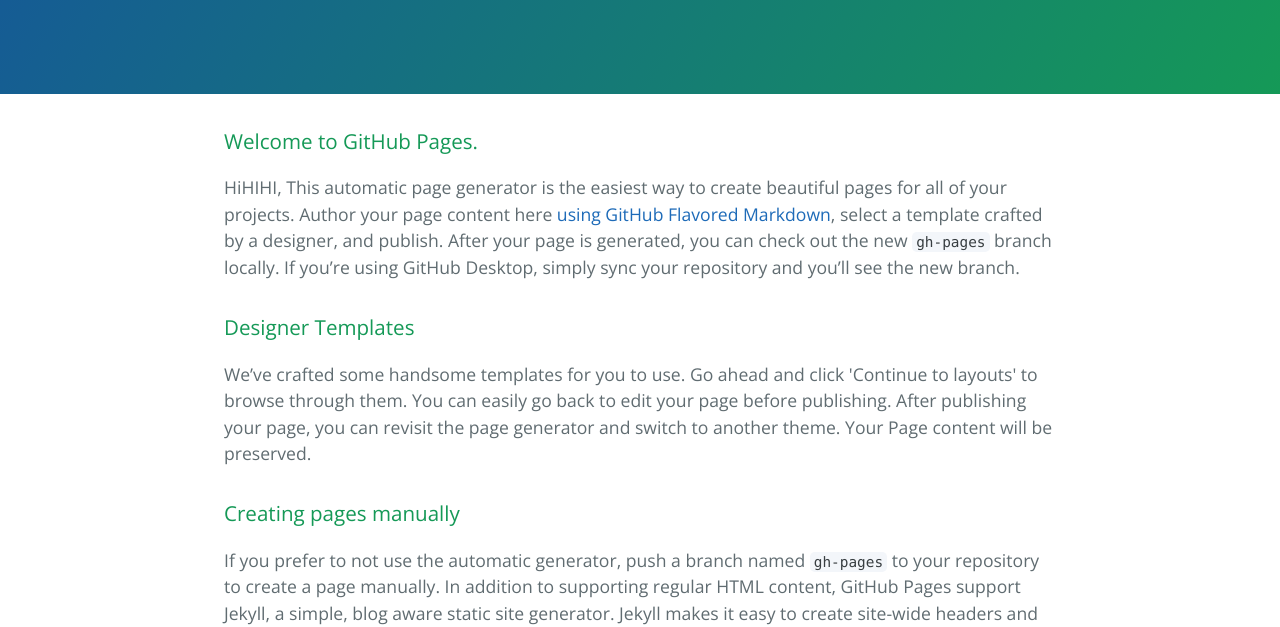
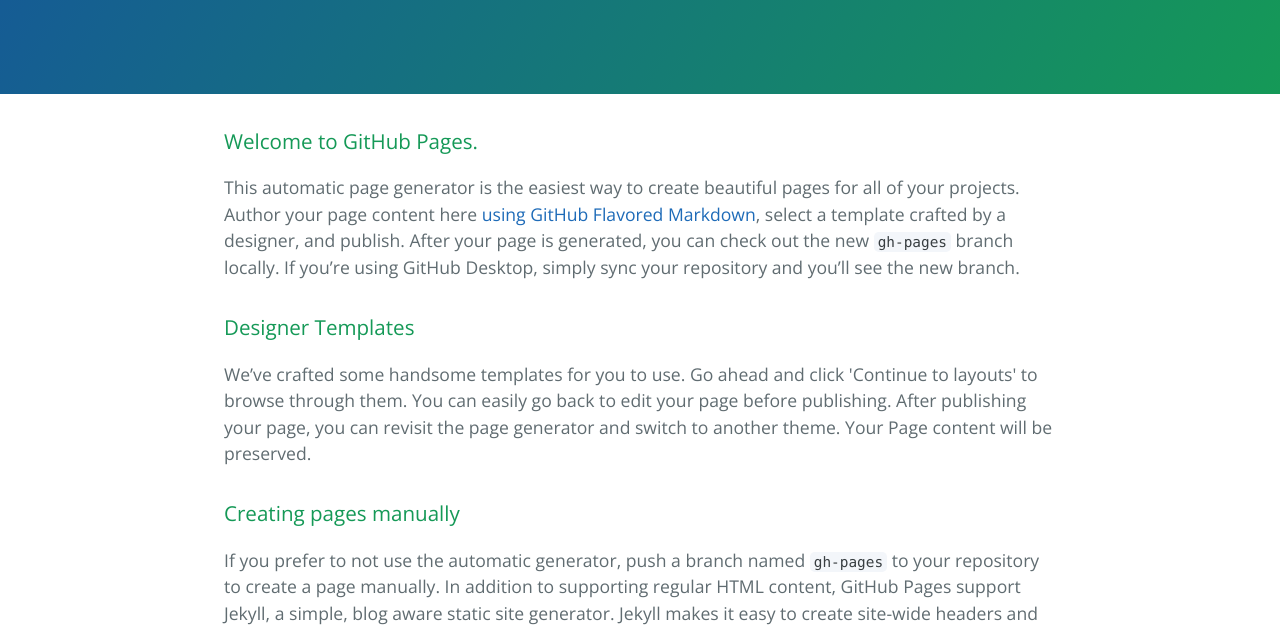
Before and after one commit to Kaixin1214/Kaixin1214.github.io, a plain HTML site: page index.html in a window 1280 px wide. Shown: the part 176-803 px from the top of the page. Drawn offline with nearby package versions, Linux system fonts and the light colour scheme.

Commit message:
Update index.html

```diff
--- a/index.html
+++ b/index.html
@@ -19,7 +19,7 @@
       <h3>
 <a id="welcome-to-github-pages" class="anchor" href="#welcome-to-github-pages" aria-hidden="true"><span aria-hidden="true" class="octicon octicon-link"></span></a>Welcome to GitHub Pages.</h3>
 
-<p>HiHIHI, This automatic page generator is the easiest way to create beautiful pages for all of your projects. Author your page content here <a href="https://guides.github.com/features/mastering-markdown/">using GitHub Flavored Markdown</a>, select a template crafted by a designer, and publish. After your page is generated, you can check out the new <code>gh-pages</code> branch locally. If you’re using GitHub Desktop, simply sync your repository and you’ll see the new branch.</p>
+<p>This automatic page generator is the easiest way to create beautiful pages for all of your projects. Author your page content here <a href="https://guides.github.com/features/mastering-markdown/">using GitHub Flavored Markdown</a>, select a template crafted by a designer, and publish. After your page is generated, you can check out the new <code>gh-pages</code> branch locally. If you’re using GitHub Desktop, simply sync your repository and you’ll see the new branch.</p>
 
 <h3>
 <a id="designer-templates" class="anchor" href="#designer-templates" aria-hidden="true"><span aria-hidden="true" class="octicon octicon-link"></span></a>Designer Templates</h3>
```
